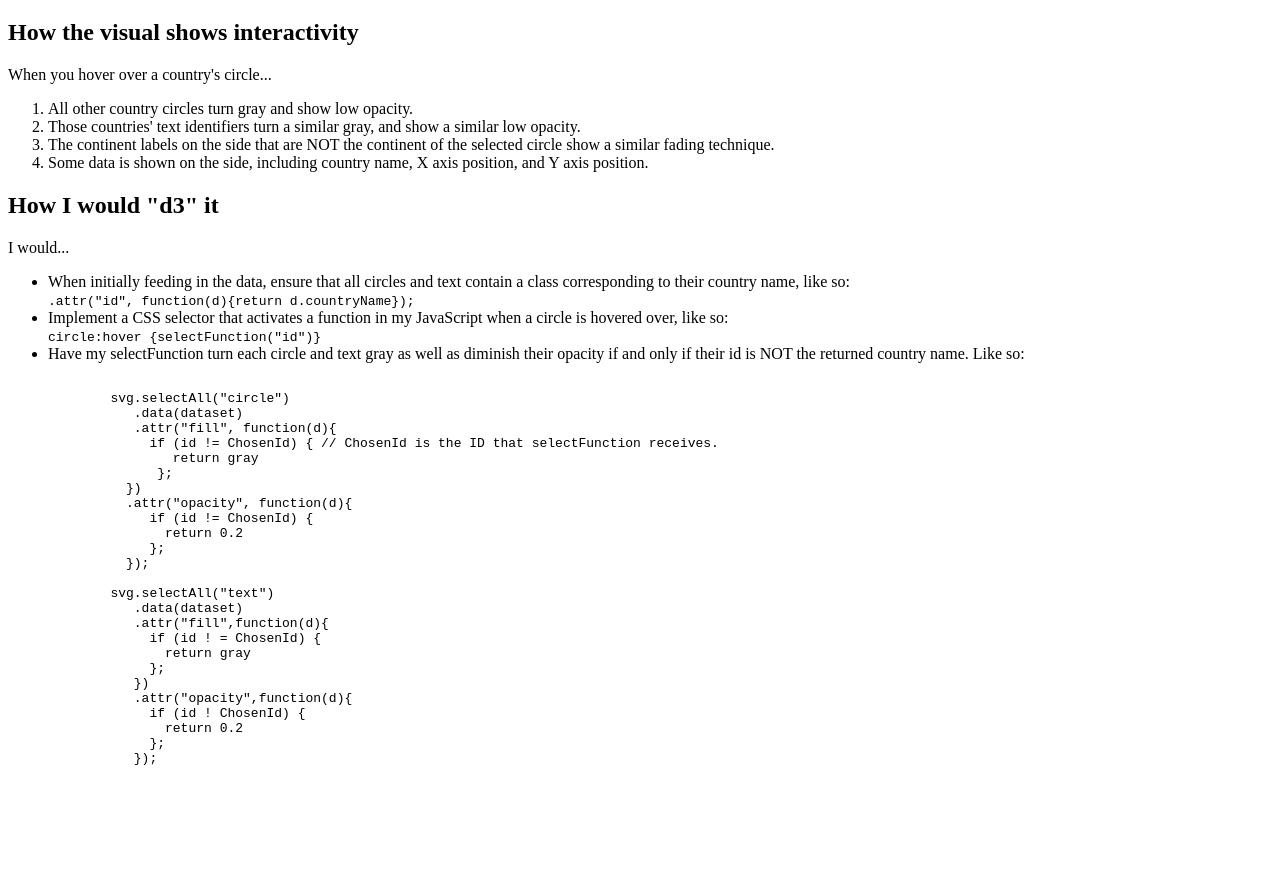
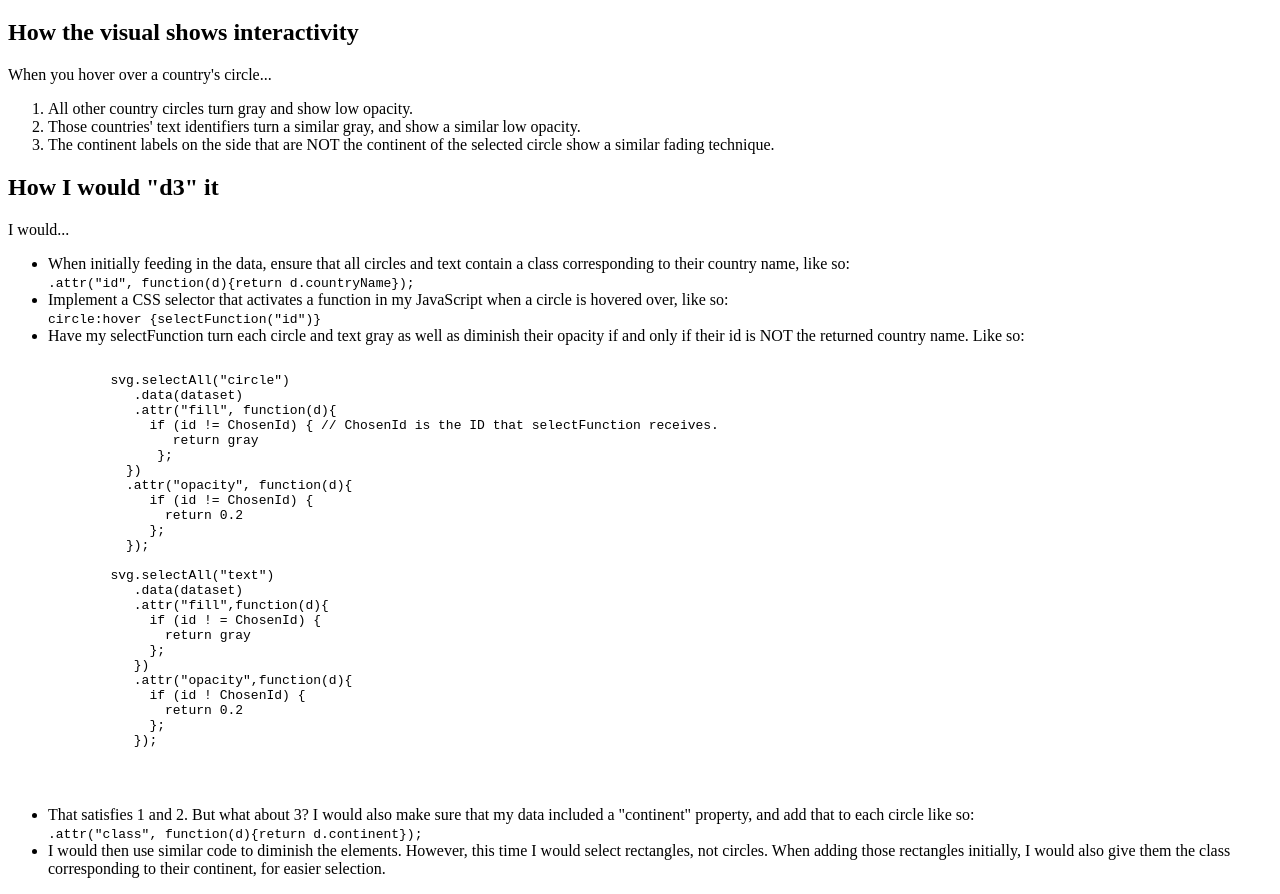
Before and after one commit to Xapakas/SeekingInteraction, a plain HTML site: page index.html in a window 1280 px wide. Shown: the part 61-955 px from the top of the page. Before the commit the page ends 888 px from the top, so only its background shows below. Drawn offline with Linux system fonts and the light colour scheme.

Commit message:
Update index.html

```diff
--- a/index.html
+++ b/index.html
@@ -12,7 +12,6 @@
       <li>All other country circles turn gray and show low opacity.</li>
       <li>Those countries' text identifiers turn a similar gray, and show a similar low opacity.</li>
       <li>The continent labels on the side that are NOT the continent of the selected circle show a similar fading technique.</li>
-      <li>Some data is shown on the side, including country name, X axis position, and Y axis position.</li>
     </ol>
     <h2>How I would "d3" it</h2>
     <p>I would...</p>
@@ -51,6 +50,9 @@
 
       </code>
       </pre>
+      <li>That satisfies 1 and 2. But what about 3? I would also make sure that my data included a "continent" property, and add that to each circle like so:</li>
+      <code>.attr("class", function(d){return d.continent});</code>
+      <li>I would then use similar code to diminish the elements. However, this time I would select rectangles, not circles. When adding those rectangles initially, I would also give them the class corresponding to their continent, for easier selection.</li>
     </ul>
   </body>
 </html>
```
